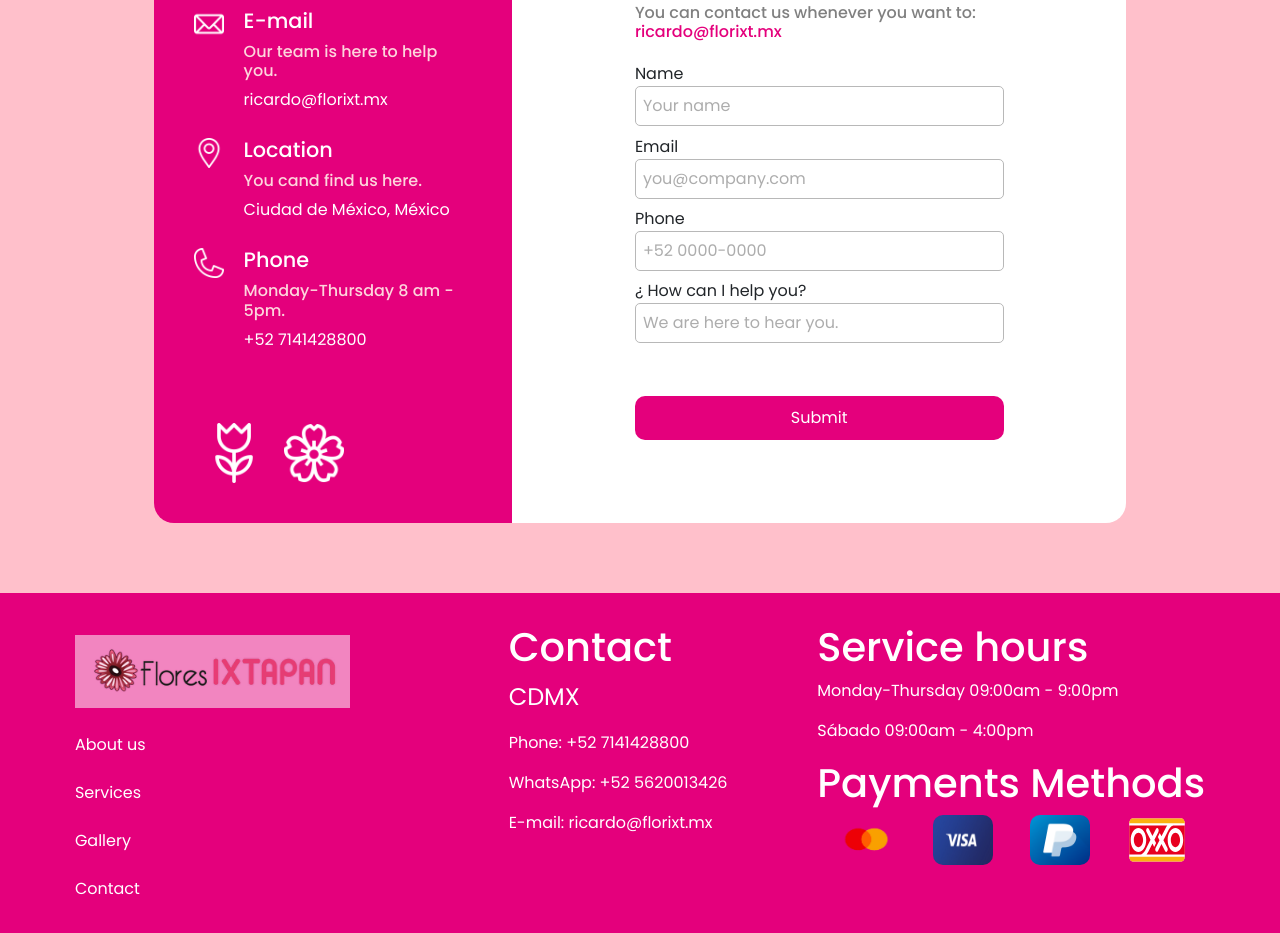
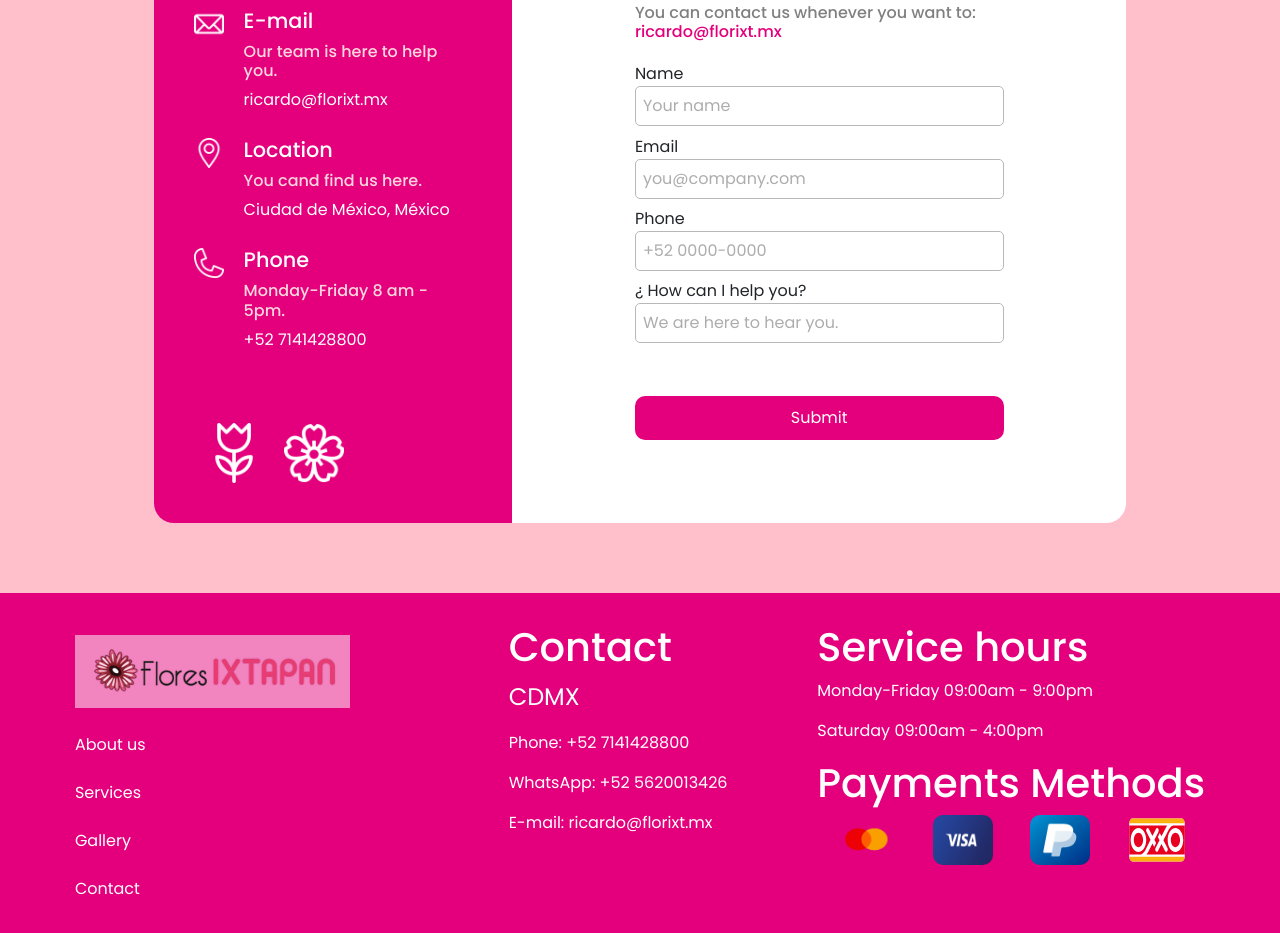
Before and after one commit to mfabianchm/flores-ixtapan-english, a plain HTML site: page index.html in a window 1280 px wide. Shown: the part 5278-6211 px from the top of the page. Drawn offline with nearby package versions, Linux system fonts and the light colour scheme.

Commit message:
text form changed

```diff
--- a/index.html
+++ b/index.html
@@ -210,7 +210,7 @@
             </div>
             <div class="info-container">
               <h1 class="info-name" id="info-phone-img">Phone</h1>
-              <h2 class="info-description">Monday-Thursday 8 am - 5pm.</h2>
+              <h2 class="info-description">Monday-Friday 8 am - 5pm.</h2>
               <p class="info-itself">+52 7141428800</p>
             </div>
           </div>
@@ -266,8 +266,8 @@
       <div class="footer-container-03">
         <div class="footer-container-horarios">
           <h1 class="horarios-header-text">Service hours</h1>
-          <p class="lunes-viernes-text">Monday-Thursday 09:00am - 9:00pm</p>
-          <p class="sabado-text">Sábado 09:00am - 4:00pm</p>
+          <p class="lunes-viernes-text">Monday-Friday 09:00am - 9:00pm</p>
+          <p class="sabado-text">Saturday 09:00am - 4:00pm</p>
         </div>
         <div class="footer-metodos-de-pago-container">
           <h1 class="metodos-de-pago-text">Payments Methods</h1>
```
